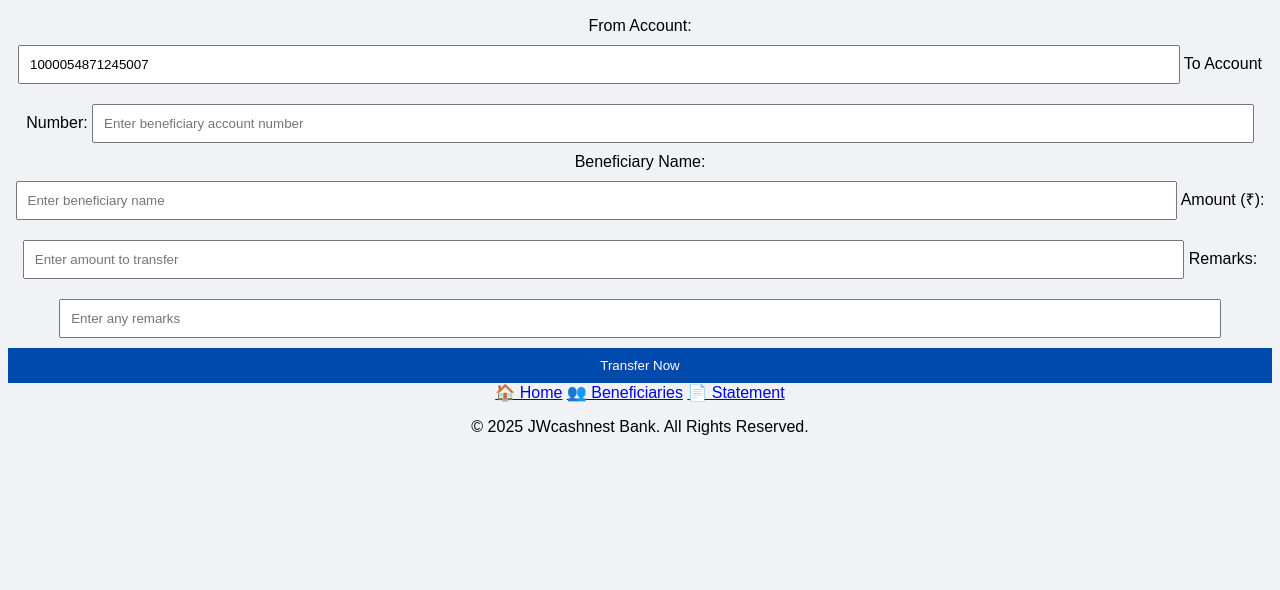
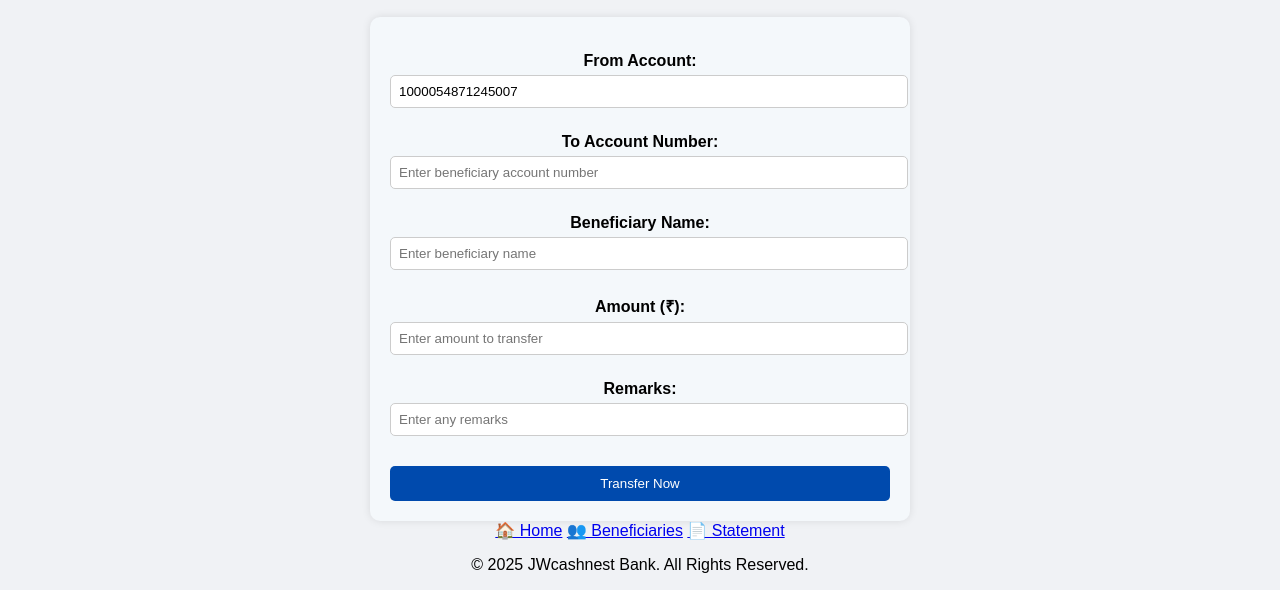
Before and after one commit to Sukhdev982/JWcashpocket, a plain HTML site: page transfer.html in a window 1280 px wide. Shown: the part 298-888 px from the top of the page. Before the commit the page ends 800 px from the top, so only its background shows below. Drawn offline with Linux system fonts and the light colour scheme.

Commit message:
Update Style.css

```diff
--- a/Style.css
+++ b/Style.css
@@ -67,3 +67,39 @@ header {
 .features-grid a:hover {
   background: #003399;
 }
+.transfer-form {
+  max-width: 500px;
+  margin: auto;
+  padding: 20px;
+  background-color: #f4f8fb;
+  border-radius: 10px;
+  box-shadow: 0 0 8px rgba(0,0,0,0.1);
+}
+
+.transfer-form label {
+  display: block;
+  margin-top: 15px;
+  font-weight: bold;
+}
+
+.transfer-form input {
+  width: 100%;
+  padding: 8px;
+  margin-top: 5px;
+  border: 1px solid #ccc;
+  border-radius: 5px;
+}
+
+.transfer-form button {
+  margin-top: 20px;
+  padding: 10px 20px;
+  background-color: #004aad;
+  color: #fff;
+  border: none;
+  border-radius: 5px;
+  cursor: pointer;
+}
+
+.transfer-form button:hover {
+  background-color: #003080;
+}
```
